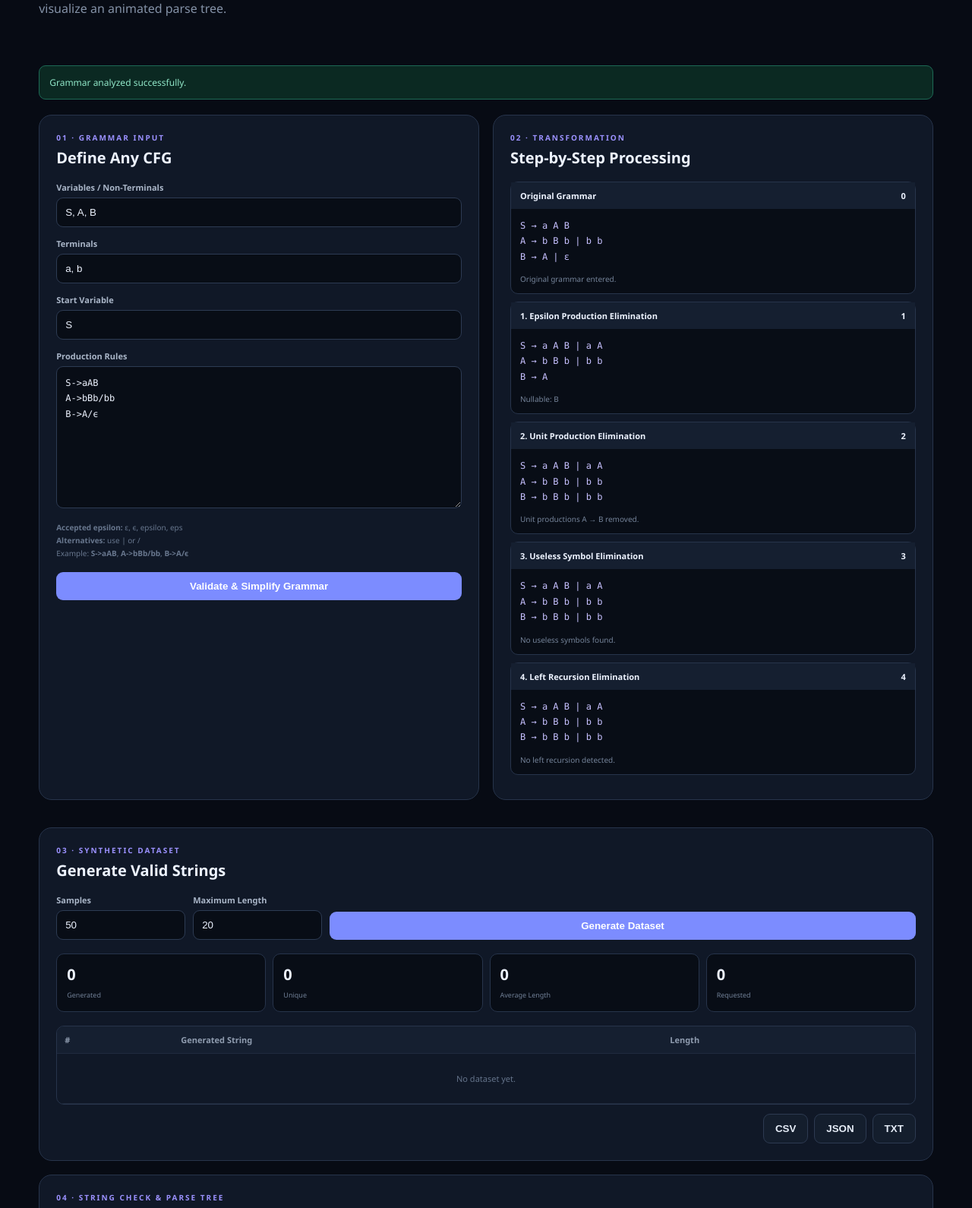
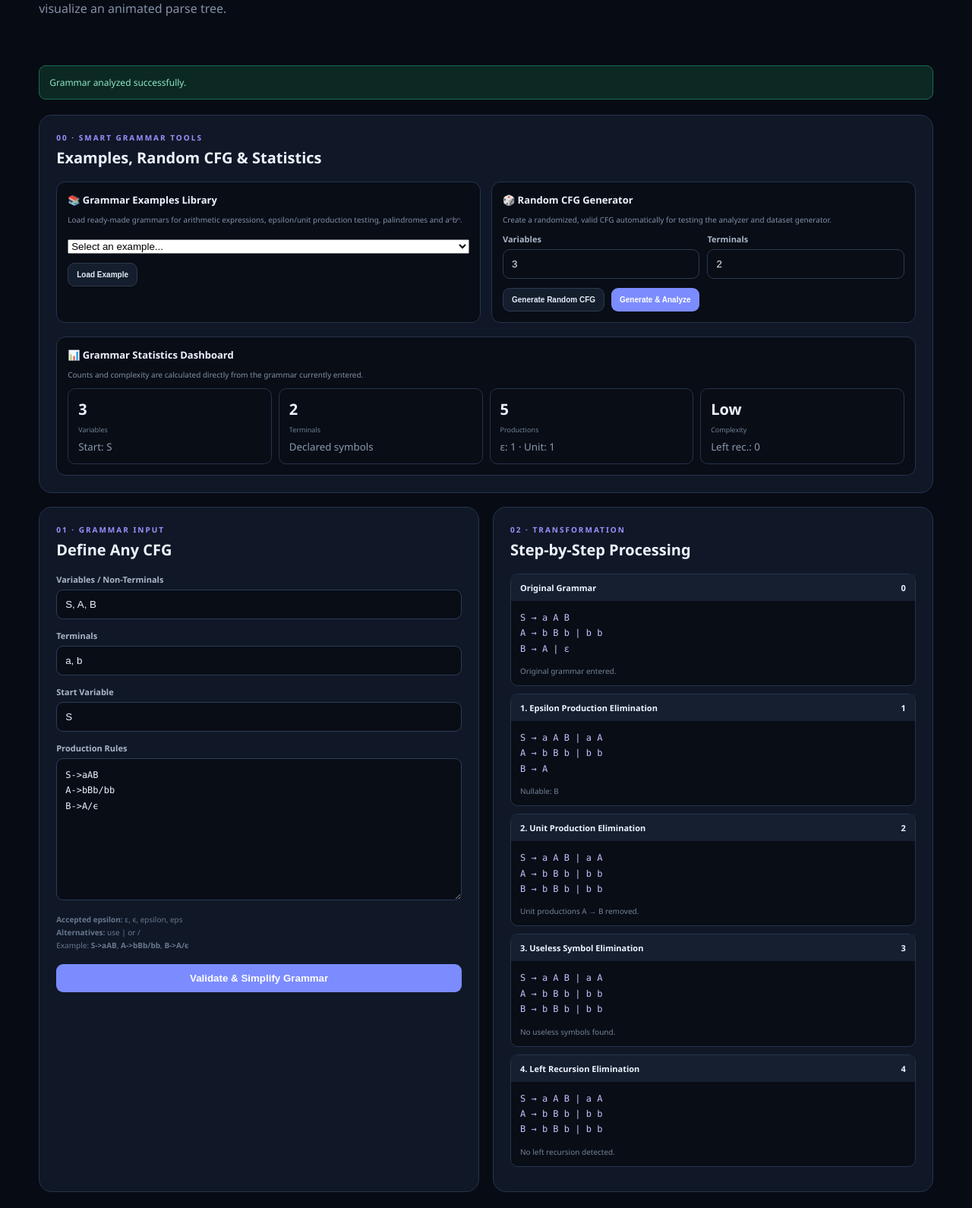
Before and after one commit to Soumyadhakate/TOC, a Flask app: page / in a window 1280 px wide. Shown: the part 310-1900 px from the top of the page at 76% size. Run offline with Flask 3, Linux system fonts and the light colour scheme; data that the repository does not hold is empty.

Commit message:
Refactor HTML structure and improve styling

```diff
--- a/templates/index.html
+++ b/templates/index.html
@@ -17,15 +17,46 @@ button{border-radius:9px;padding:11px 15px;font-weight:800;cursor:pointer}.prima
 .steps{max-height:570px;overflow:auto}.step{background:#080d16;border:1px solid #27344b;border-radius:10px;margin-bottom:10px}.stephead{padding:10px 12px;background:#151f30;font-size:11px;font-weight:800;display:flex;justify-content:space-between}.step pre{margin:0;padding:12px;white-space:pre-wrap;font:12px/1.7 Consolas,monospace;color:#c7c1ff}.detail{padding:0 12px 12px;color:#75849a;font-size:10px}
 .controls{display:grid;grid-template-columns:170px 170px 1fr;gap:10px;align-items:end}.controls label{margin:0 0 6px}.stats{display:grid;grid-template-columns:repeat(4,1fr);gap:9px;margin:18px 0}.stat{background:#080d16;border:1px solid #27344b;border-radius:10px;padding:13px}.stat strong{font-size:20px;display:block}.stat span{font-size:9px;color:#718097}
 .table{max-height:450px;overflow:auto;border:1px solid #27344b;border-radius:10px}table{width:100%;border-collapse:collapse;font-size:11px}th,td{padding:10px;border-bottom:1px solid #202b3e;text-align:left}th{background:#151f30;color:#8f9caf;position:sticky;top:0}.mono{font-family:Consolas,monospace;color:#c8c1ff}.empty{text-align:center;padding:25px;color:#64738a}
-.export{display:flex;gap:8px;justify-content:flex-end;margin-top:12px}.status{margin-top:18px;padding:15px;border-radius:10px;font-size:12px;line-height:1.6}.treebox{margin-top:15px;background:#080d16;border:1px solid #27344b;border-radius:13px;min-height:480px;overflow:auto;padding:25px}.legend{font-size:10px;color:#7c8ba0;margin:10px 0}.tree-svg{display:block;margin:auto;overflow:visible}.line{stroke:#5c6b80;stroke-width:2;opacity:0;animation:line .45s forwards}.circle{fill:#d9d9d9;stroke:#222;stroke-width:2;opacity:0;animation:pop .55s forwards}.failed{fill:#ffd7dd;stroke:#e52f4f;stroke-width:3}.eps{fill:#ded5ff;stroke:#704dcc}.txt{fill:#111;text-anchor:middle;dominant-baseline:middle;font:700 16px Consolas,monospace;opacity:0;animation:fade .35s forwards}@keyframes pop{0%{opacity:0;transform:scale(.15)}70%{opacity:1;transform:scale(1.1)}100%{opacity:1;transform:scale(1)}}@keyframes fade{to{opacity:1}}@keyframes line{to{opacity:1}}footer{text-align:center;padding:35px;color:#5f6d80;font-size:10px}
+.export{display:flex;gap:8px;justify-content:flex-end;margin-top:12px}.status{margin-top:18px;padding:15px;border-radius:10px;font-size:12px;line-height:1.6}.treebox{margin-top:15px;background:#080d16;border:1px solid #27344b;border-radius:13px;min-height:480px;overflow:auto;padding:25px}.legend{font-size:10px;color:#7c8ba0;margin:10px 0}.tree-svg{display:block;margin:auto;overflow:visible}.line{stroke:#5c6b80;stroke-width:2;opacity:0;animation:line .45s forwards}.circle{fill:#d9d9d9;stroke:#222;stroke-width:2;opacity:0;animation:pop .55s forwards}.failed{fill:#ffd7dd;stroke:#e52f4f;stroke-width:3}.valid-end{fill:#b9f6ca;stroke:#159947;stroke-width:4}.invalid-end{fill:#ffd0d7;stroke:#e52f4f;stroke-width:4}.eps{fill:#ded5ff;stroke:#704dcc}.txt{fill:#111;text-anchor:middle;dominant-baseline:middle;font:700 16px Consolas,monospace;opacity:0;animation:fade .35s forwards}@keyframes pop{0%{opacity:0;transform:scale(.15)}70%{opacity:1;transform:scale(1.1)}100%{opacity:1;transform:scale(1)}}@keyframes fade{to{opacity:1}}@keyframes line{to{opacity:1}}footer{text-align:center;padding:35px;color:#5f6d80;font-size:10px}
 @media(max-width:820px){.hero,.grid{grid-template-columns:1fr}.controls{grid-template-columns:1fr}.stats{grid-template-columns:1fr 1fr}}
-</style>
-</head>
+
+.toolbar{display:flex;flex-wrap:wrap;gap:9px;margin-top:12px}.mini{padding:9px 11px;font-size:10px}.feature-grid{display:grid;grid-template-columns:1fr 1fr;gap:14px;margin-bottom:18px}.feature{background:#080d16;border:1px solid #27344b;border-radius:12px;padding:14px}.feature h3{margin:0 0 7px;font-size:13px}.feature p{font-size:10px;color:#8290a5;line-height:1.5}.example-select{width:100%;margin-top:8px}.stats-grid{display:grid;grid-template-columns:repeat(4,1fr);gap:9px}.stat small{display:block;color:#8c9ab0;margin-top:5px}.badge{display:inline-block;padding:3px 8px;border-radius:20px;background:#17233a;color:#c8c1ff;font-size:9px;margin-top:5px}
+</style></head>
 <body>
-<header><div class="logo"><span class="mark">G</span><span>GrammarSynth<br><small class="muted">CFG Analyzer & Synthetic Data</small></span></div><button class="primary" onclick="analyze()">Analyze Grammar</button></header>
+<header>
+    <div class="logo">
+        <span class="mark">G</span>
+        <span>GrammarSynth<br>
+            <small class="muted">CFG Analyzer & Synthetic Data</small>
+        </span>
+    </div>
+    <button class="primary" onclick="analyze()">Analyze Grammar</button>
+</header>
 <main>
-<section class="hero"><div><div class="eyebrow">GRAMMAR-GUIDED SYNTACTIC DATA SYNTHESIZER</div><h1>CFG Grammar<br><span>Analyzer & Generator</span></h1><p>Enter a Context-Free Grammar, simplify it using four standard transformations, check strings and visualize an animated parse tree.</p></div><div class="pipeline"><div class="muted">TRANSFORMATION PIPELINE</div><div class="flow"><b>CFG</b><i>→</i><b>ε</b><i>→</i><b>Unit</b><i>→</i><b>Useless</b><i>→</i><b>Left Rec.</b><i>→</i><b>Dataset</b></div></div></section>
+<section class="hero">
+    <div>
+        <div class="eyebrow">GRAMMAR-GUIDED SYNTACTIC DATA SYNTHESIZER</div>
+        <h1>CFG Grammar<br>
+            <span>Analyzer & Generator</span>
+        </h1>
+        <p>Enter a Context-Free Grammar, simplify it using four standard transformations, check strings and visualize an animated parse tree.</p>
+    </div>
+    <div class="pipeline">
+        <div class="muted">TRANSFORMATION PIPELINE</div>
+        <div class="flow"><b>CFG</b><i>→</i><b>ε</b><i>→</i><b>Unit</b><i>→</i><b>Useless</b><i>→</i><b>Left Rec.</b><i>→</i><b>Dataset</b></div></div></section>
 <div id="alert" class="alert hidden"></div>
+<section class="card">
+    <div class="kicker">00 · SMART GRAMMAR TOOLS</div>
+    <h2>Examples, Random CFG & Statistics</h2>
+<div class="feature-grid">
+<div class="feature">
+    <h3>📚 Grammar Examples Library</h3><p>Load ready-made grammars for arithmetic expressions, epsilon/unit production testing, palindromes and aⁿbⁿ.</p><select id="exampleSelect" class="example-select"><option value="">Select an example...</option><option value="arithmetic">Arithmetic Expression</option><option value="epsilon">Epsilon + Unit Production</option><option value="palindrome">Palindrome</option><option value="simple">aⁿbⁿ Language</option></select><div class="toolbar"><button class="secondary mini" onclick="loadExample()">Load Example</button></div></div>
+<div class="feature">
+    <h3>🎲 Random CFG Generator</h3><p>Create a randomized, valid CFG automatically for testing the analyzer and dataset generator.</p><div class="controls" style="grid-template-columns:1fr 1fr;margin-top:8px"><div><label>Variables</label><input id="randomVars" type="number" value="3" min="1" max="8"></div><div><label>Terminals</label><input id="randomTerms" type="number" value="2" min="1" max="5"></div></div><div class="toolbar"><button class="secondary mini" onclick="randomGrammar()">Generate Random CFG</button><button class="primary mini" onclick="randomAndAnalyze()">Generate & Analyze</button></div></div>
+</div>
+<div class="feature">
+    <h3>📊 Grammar Statistics Dashboard</h3><p>Counts and complexity are calculated directly from the grammar currently entered.</p><div id="grammarStats" class="stats-grid"><div class="stat"><strong>0</strong><span>Variables</span></div><div class="stat"><strong>0</strong><span>Terminals</span></div><div class="stat"><strong>0</strong><span>Productions</span></div><div class="stat"><strong>—</strong><span>Complexity</span></div></div></div>
+</section>
 <section class="grid">
 <div class="card"><div class="kicker">01 · GRAMMAR INPUT</div><h2>Define Any CFG</h2>
 <label>Variables / Non-Terminals</label><input id="variables" value="S, A, B">
@@ -49,13 +80,25 @@ let dataset=[];
 const $=id=>document.getElementById(id);
 function esc(x){return String(x).replace(/[&<>"']/g,m=>({'&':'&amp;','<':'&lt;','>':'&gt;','"':'&quot;',"'":'&#39;'}[m]))}
 function payload(){return{variables:$('variables').value,terminals:$('terminals').value,start:$('start').value,productions:$('productions').value}}
+const examples={
+ arithmetic:{variables:'E, T, F',terminals:'id, +, *, (, )',start:'E',productions:'E -> E + T | T\nT -> T * F | F\nF -> ( E ) | id'},
+ epsilon:{variables:'S, A, B',terminals:'a, b',start:'S',productions:'S -> a A B\nA -> b B b | b b\nB -> A | ϵ'},
+ palindrome:{variables:'S',terminals:'a, b',start:'S',productions:'S -> a S a | b S b | a | b | ϵ'},
+ simple:{variables:'S',terminals:'a, b',start:'S',productions:'S -> a S b | a b'}
+};
+function fillGrammar(g){$('variables').value=g.variables;$('terminals').value=g.terminals;$('start').value=g.start;$('productions').value=g.productions;$('parseStart').value=g.start;updateStats()}
+function loadExample(){let k=$('exampleSelect').value;if(!k){alertMsg('Select an example first.',false);return}fillGrammar(examples[k]);alertMsg('Example loaded. Click Analyze Grammar to process it.')}
+async function randomGrammar(){try{let r=await fetch('/api/random',{method:'POST',headers:{'Content-Type':'application/json'},body:JSON.stringify({variables:+$('randomVars').value,terminals:+$('randomTerms').value})}),d=await r.json();if(!d.success)throw Error(d.error);fillGrammar(d.grammar);alertMsg('Random CFG generated successfully.')}catch(e){alertMsg(e.message,false)}}
+async function randomAndAnalyze(){await randomGrammar();await analyze()}
+async function updateStats(){try{let r=await fetch('/api/stats',{method:'POST',headers:{'Content-Type':'application/json'},body:JSON.stringify(payload())}),d=await r.json();if(!d.success)throw Error(d.error);let s=d.stats;$('grammarStats').innerHTML=`<div class="stat"><strong>${s.variables}</strong><span>Variables</span><small>Start: ${esc(s.start)}</small></div><div class="stat"><strong>${s.terminals}</strong><span>Terminals</span><small>Declared symbols</small></div><div class="stat"><strong>${s.productions}</strong><span>Productions</span><small>ε: ${s.epsilon_productions} · Unit: ${s.unit_productions}</small></div><div class="stat"><strong>${esc(s.complexity)}</strong><span>Complexity</span><small>Left rec.: ${s.left_recursive_rules}${s.unreachable.length?' · Unreachable: '+esc(s.unreachable.join(', ')):''}</small></div>`}catch(e){/* keep dashboard quiet until grammar is valid */}}
+
 function alertMsg(m,good=true){$('alert').textContent=m;$('alert').className='alert '+(good?'ok':'bad')}
-async function analyze(){try{let r=await fetch('/api/analyze',{method:'POST',headers:{'Content-Type':'application/json'},body:JSON.stringify(payload())}),d=await r.json();if(!d.success)throw Error(d.error);$('steps').innerHTML=d.steps.map((s,i)=>`<div class="step"><div class="stephead"><span>${esc(s.name)}</span><span>${i}</span></div><pre>${esc(s.grammar)}</pre><div class="detail">${esc(s.details)}</div></div>`).join('');$('final').textContent=d.final_grammar;$('parseStart').value=d.grammar.start;alertMsg('Grammar analyzed successfully.')}catch(e){alertMsg(e.message,false)}}
+async function analyze(){try{let r=await fetch('/api/analyze',{method:'POST',headers:{'Content-Type':'application/json'},body:JSON.stringify(payload())}),d=await r.json();if(!d.success)throw Error(d.error);$('steps').innerHTML=d.steps.map((s,i)=>`<div class="step"><div class="stephead"><span>${esc(s.name)}</span><span>${i}</span></div><pre>${esc(s.grammar)}</pre><div class="detail">${esc(s.details)}</div></div>`).join('');$('final').textContent=d.final_grammar;$('parseStart').value=d.grammar.start;await updateStats();alertMsg('Grammar analyzed successfully.')}catch(e){alertMsg(e.message,false)}}
 function width(n){return n.children&&n.children.length?Math.max(90,n.children.reduce((a,c)=>a+width(c),0)):90}
 function layout(root){let arr=[],W=Math.max(700,width(root)+100);function walk(n,d,l,r){let p={n,x:(l+r)/2,y:60+d*100};arr.push(p);if(n.children&&n.children.length){let total=n.children.reduce((a,c)=>a+width(c),0),cur=(l+r-total)/2;n.children.forEach(c=>{let w=width(c);walk(c,d+1,cur,cur+w);cur+=w})}}walk(root,0,40,W-40);return[arr,W,Math.max(420,(Math.max(...arr.map(x=>x.y))+90))]}
-function svgTree(root){let [a,w,h]=layout(root),map=new Map(a.map(x=>[x.n,x])),s='',k=0;a.forEach(p=>(p.n.children||[]).forEach(c=>{let q=map.get(c);s+=`<line class="line" style="animation-delay:${.15+k*.1}s" x1="${p.x}" y1="${p.y+23}" x2="${q.x}" y2="${q.y-23}"/>`;k++}));a.forEach((p,i)=>{let cl='circle '+(p.n.failed?'failed ':'')+(p.n.symbol==='ε'?'eps':'');let d=.35+i*.12;s+=`<circle class="${cl}" style="animation-delay:${d}s" cx="${p.x}" cy="${p.y}" r="23"/><text class="txt" style="animation-delay:${d+.08}s" x="${p.x}" y="${p.y}">${esc(p.n.symbol)}</text>`});return`<svg class="tree-svg" width="${w}" height="${h}" viewBox="0 0 ${w} ${h}">${s}</svg>`}
-async function check(){try{let p=payload();p.parseStart=$('parseStart').value;p.testString=$('testString').value;let r=await fetch('/api/check',{method:'POST',headers:{'Content-Type':'application/json'},body:JSON.stringify(p)}),d=await r.json();if(!d.success)throw Error(d.error);$('result').innerHTML=`<div class="status ${d.valid?'ok':'bad'}"><b>${d.valid?'✓ VALID STRING':'✕ INVALID STRING'}</b><br>Input: <b>${esc($('testString').value)}</b><br>${esc(d.message)}</div><div class="legend">⚪ Grammar symbol &nbsp;&nbsp; ${d.valid?'':'🔴 Failed portion'}</div><div class="treebox">${svgTree(d.tree)}</div>`;alertMsg(d.valid?'Valid string — animated parse tree created.':'Invalid string — attempted parse tree created.',d.valid)}catch(e){alertMsg(e.message,false)}}
+function svgTree(root){let [a,w,h]=layout(root),map=new Map(a.map(x=>[x.n,x])),s='',k=0;a.forEach(p=>(p.n.children||[]).forEach(c=>{let q=map.get(c);s+=`<line class="line" style="animation-delay:${.15+k*.1}s" x1="${p.x}" y1="${p.y+23}" x2="${q.x}" y2="${q.y-23}"/>`;k++}));a.forEach((p,i)=>{let cl='circle '+(p.n.failed?'failed ':'')+(p.n.highlight==='valid_end'?'valid-end ':'')+(p.n.highlight==='invalid_end'?'invalid-end ':'')+(p.n.symbol==='ε'?'eps':'');let d=.35+i*.12;s+=`<circle class="${cl}" style="animation-delay:${d}s" cx="${p.x}" cy="${p.y}" r="23"/><text class="txt" style="animation-delay:${d+.08}s" x="${p.x}" y="${p.y}">${esc(p.n.symbol)}</text>`});return`<svg class="tree-svg" width="${w}" height="${h}" viewBox="0 0 ${w} ${h}">${s}</svg>`}
+async function check(){try{let p=payload();p.parseStart=$('parseStart').value;p.testString=$('testString').value;let r=await fetch('/api/check',{method:'POST',headers:{'Content-Type':'application/json'},body:JSON.stringify(p)}),d=await r.json();if(!d.success)throw Error(d.error);$('result').innerHTML=`<div class="status ${d.valid?'ok':'bad'}"><b>${d.valid?'✓ VALID STRING':'✕ INVALID STRING'}</b><br>Input: <b>${esc($('testString').value)}</b><br>${esc(d.message)}</div><div class="legend">⚪ Grammar symbol &nbsp;&nbsp; ${d.valid?'🟢 Ending terminal (valid)':'🔴 Ending terminal / failed portion (invalid)'}</div><div class="treebox">${svgTree(d.tree)}</div>`;alertMsg(d.valid?'Valid string — animated parse tree created.':'Invalid string — attempted parse tree created.',d.valid)}catch(e){alertMsg(e.message,false)}}
 async function generate(){try{let p=payload();p.sampleCount=+$('sampleCount').value;p.maxLength=+$('maxLength').value;let r=await fetch('/api/generate',{method:'POST',headers:{'Content-Type':'application/json'},body:JSON.stringify(p)}),d=await r.json();if(!d.success)throw Error(d.error);dataset=d.data;$('gc').textContent=d.data.length;$('uc').textContent=d.data.length;$('rq').textContent=d.requested;$('av').textContent=d.data.length?(d.data.reduce((a,x)=>a+x.length,0)/d.data.length).toFixed(2):0;$('tbody').innerHTML=d.data.length?d.data.map((x,i)=>`<tr><td>${i+1}</td><td class="mono">${esc(x.string)}</td><td>${x.length}</td></tr>`).join(''):'<tr><td colspan="3" class="empty">No strings generated.</td></tr>'}catch(e){alertMsg(e.message,false)}}
 async function download(fmt){if(!dataset.length){alertMsg('Generate a dataset first.',false);return}let r=await fetch('/api/download',{method:'POST',headers:{'Content-Type':'application/json'},body:JSON.stringify({format:fmt,dataset})}),b=await r.blob(),u=URL.createObjectURL(b),a=document.createElement('a');a.href=u;a.download='grammar_dataset.'+fmt;a.click();URL.revokeObjectURL(u)}
-window.onload=analyze;
+window.onload=async()=>{await updateStats();await analyze()};
 </script></body></html>
```
